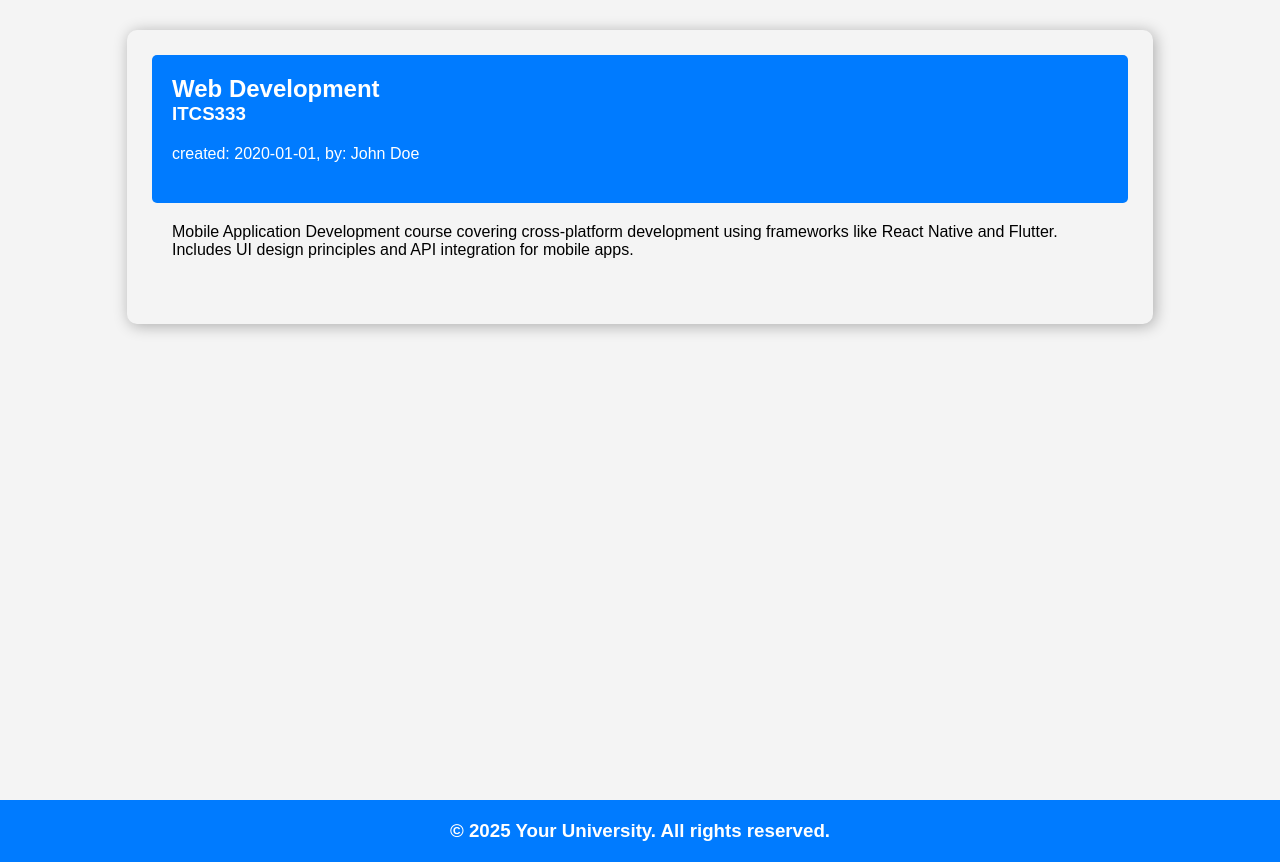
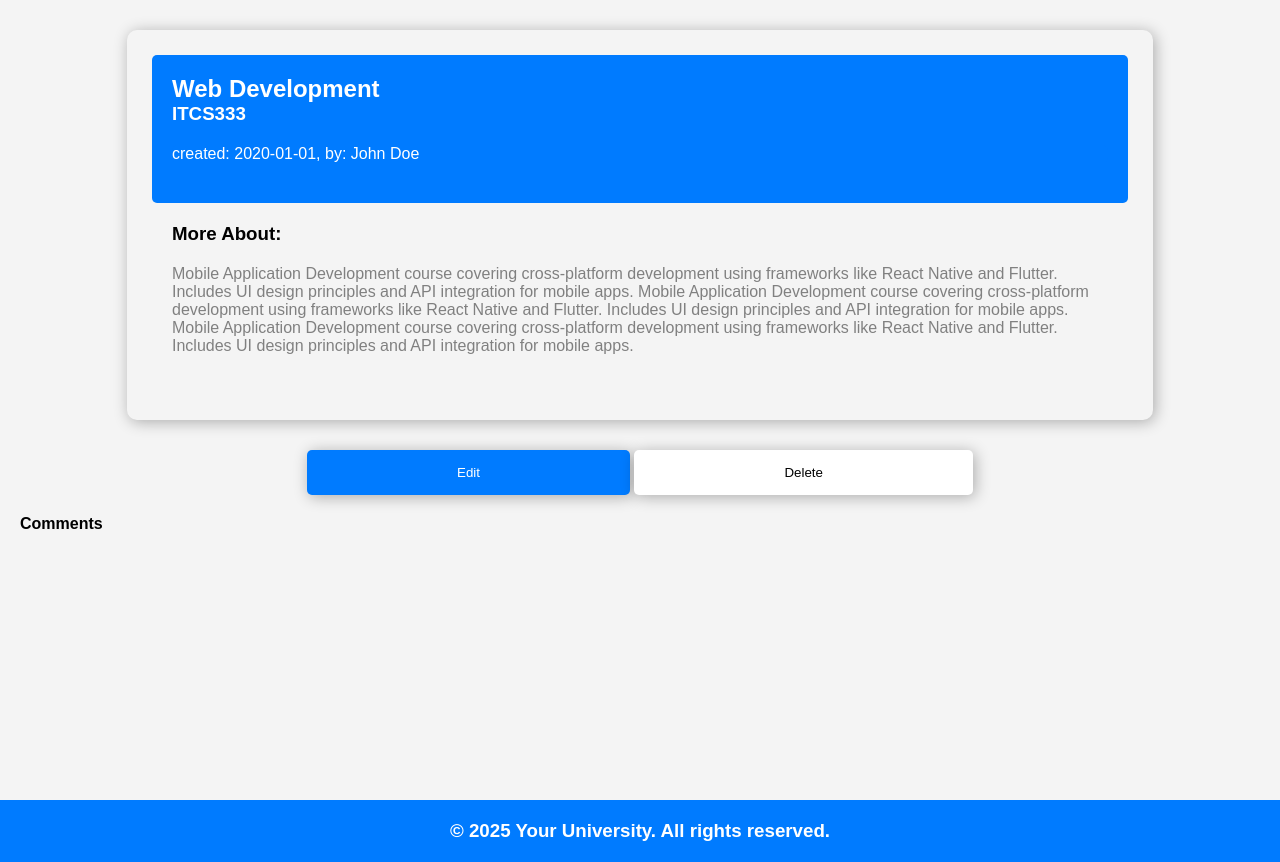
Before and after one commit to 202107673/G5-project-itcs333, a PHP site: page /detail.html in a window 1280 px wide. Shown: the part 77-939 px from the top of the page. Run offline with PHP 8.4, Linux system fonts and the light colour scheme.

Commit message:
finesh detail btn

```diff
--- a/detail.html
+++ b/detail.html
@@ -12,7 +12,7 @@
         <h1>Course Notes</h1>
     </header>
 
-    <main>
+    <main class="main-detail">
 
         <section class="note-detail">
             <div id="note-detail">
@@ -21,11 +21,24 @@
                     <h3>ITCS333</h3>
                     <p>created: 2020-01-01, by: John Doe</p>
                 </div>
-                <div>
-                    <p>Mobile Application Development course covering cross-platform development using frameworks like React Native and Flutter. Includes UI design principles and API integration for mobile apps.</p>
+                <div id="body">
+                    <h3>More About:</h3>
+                    <p>Mobile Application Development course covering cross-platform development using frameworks like React Native and Flutter. Includes UI design principles and API integration for mobile apps.
+                    Mobile Application Development course covering cross-platform development using frameworks like React Native and Flutter. Includes UI design principles and API integration for mobile apps.
+                    Mobile Application Development course covering cross-platform development using frameworks like React Native and Flutter. Includes UI design principles and API integration for mobile apps.
+                    </p>
                 </div>
             </div>
 
+        </section>
+
+        <section class="btn-detail">
+            <button style="background-color: #007BFF; color: white;">Edit</button>
+            <button>Delete</button>
+        </section>
+
+        <section class="comments">
+            <h4>Comments</h4>
         </section>
 
     </main>
--- a/style.css
+++ b/style.css
@@ -104,6 +104,11 @@ button {
     border-radius: 5px;
 }
 
+
+p {
+    color: gray;
+}
+
 select {
     padding: 7px;
     border: none;
@@ -129,7 +134,7 @@ select {
     margin-bottom: 20px;
 }
 
-#head {
+#head, #head p {
     border-radius: 5px;
     background-color: #007BFF;
     color: white;
@@ -138,3 +143,15 @@ select {
 .note-detail div {
     padding: 20px;
 }
+
+.btn-detail {
+    text-align: center;
+}
+
+.btn-detail button {
+    padding: 15px 150px;
+}
+
+.comments {
+    padding: 20px;
+}
```
